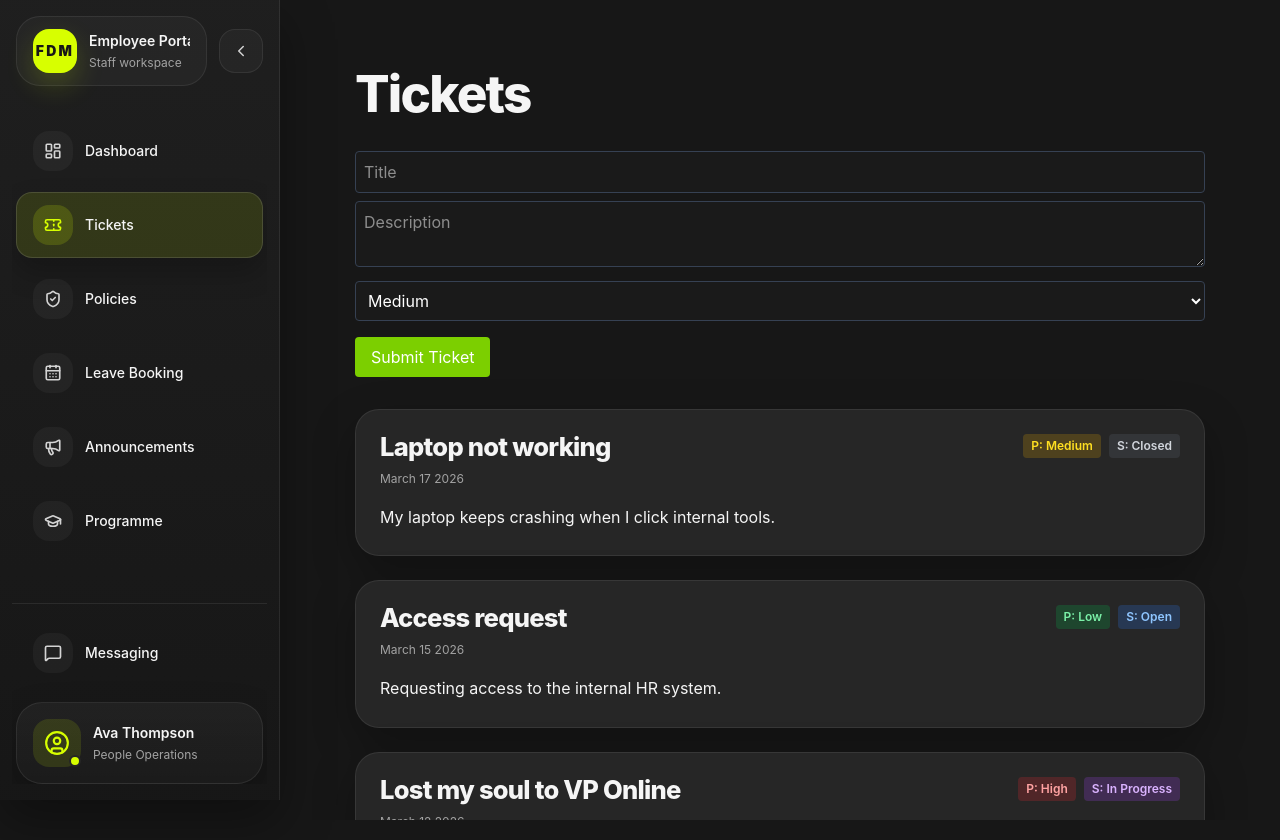
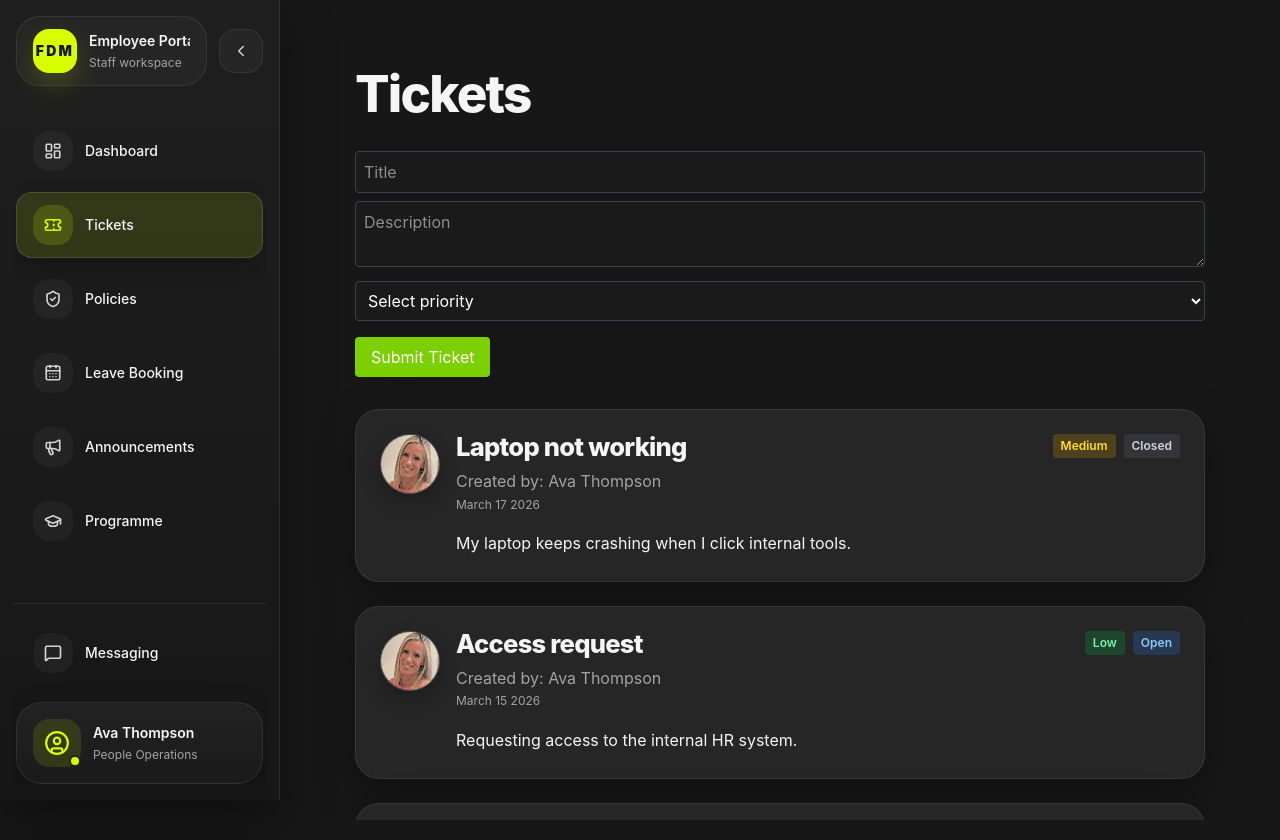
Before and after one commit to FowzanRaja/employee-portal, a React (Vite) app in the folder frontend/: page /tickets in a window 1280 px wide. Built offline with nearby package versions, Linux system fonts and the light colour scheme.

Commit message:
Changed priority default, updated ticket cards to be in line with announcement ones and slightly changed the form

```diff
--- a/frontend/src/components/TicketCard.jsx
+++ b/frontend/src/components/TicketCard.jsx
@@ -1,15 +1,27 @@
-export default function TicketCard({ title, priority, status, date, content }) {
+export default function TicketCard({ title, name, profilePic, priority, status, date, content }) {
   return (
-    <div className="fdm-card">
+    <div className="fdm-card announcement-card">
 
-      {/* HEADER */}
-      <div className="flex justify-between items-start">
+      {/* AVATAR */}
+      <div className="announcement-avatar" aria-hidden="true">
+        <img
+          src={profilePic || "/default-avatar.png"}
+          alt={`${name || "User"} profile`}
+          className="announcement-avatar-image"
+        />
+      </div>
+
+      {/* CONTENT */}
+      <div className="announcement-content">
+
+        {/* TITLE + BADGES */}
+        <div style={{ display: 'flex', justifyContent: 'space-between', alignItems: 'flex-start' }}>
+
           <h2 className="fdm-card-title" style={{ marginBottom: '0.5rem' }}>
             {title}
           </h2>
 
-        {/* BADGES */}
-        <div className="flex gap-2">
+          <div style={{ display: 'flex', gap: '0.5rem' }}>
 
             {/* PRIORITY */}
             <span
@@ -21,7 +33,7 @@ export default function TicketCard({ title, priority, status, date, content }) {
                   : 'bg-green-500/20 text-green-300'
               }`}
             >
-            P: {priority.charAt(0).toUpperCase() + priority.slice(1)}
+              {priority.charAt(0).toUpperCase() + priority.slice(1)}
             </span>
 
             {/* STATUS */}
@@ -34,11 +46,16 @@ export default function TicketCard({ title, priority, status, date, content }) {
                   : 'bg-gray-500/20 text-gray-300'
               }`}
             >
-            S: {(status || 'Open')}
+              {status || 'Open'}
             </span>
 
           </div>
         </div>
+
+        {/* AUTHOR */}
+        <p className="fdm-muted" style={{ fontSize: '1rem' }}>
+          Created by: {name}
+        </p>
 
         {/* DATE */}
         <p
@@ -50,6 +67,8 @@ export default function TicketCard({ title, priority, status, date, content }) {
 
         {/* CONTENT */}
         <p className="fdm-body">{content}</p>
+
+      </div>
     </div>
   );
 }
--- a/frontend/src/components/TicketForm.jsx
+++ b/frontend/src/components/TicketForm.jsx
@@ -3,12 +3,12 @@ import { useState } from 'react';
 export default function TicketForm({ onSubmit }) {
   const [title, setTitle] = useState('');
   const [content, setContent] = useState('');
-  const [priority, setPriority] = useState('medium');
+  const [priority, setPriority] = useState('');
 
   const handleSubmit = (e) => {
     e.preventDefault();
 
-    if (!title || !content) {
+    if (!title || !content || !priority) {
       alert('Please fill all fields');
       return;
     }
@@ -22,7 +22,7 @@ export default function TicketForm({ onSubmit }) {
 
     setTitle('');
     setContent('');
-    setPriority('medium');
+    setPriority('');
   };
 
   return (
@@ -47,9 +47,12 @@ export default function TicketForm({ onSubmit }) {
         value={priority}
         onChange={(e) => setPriority(e.target.value)}
       >
-        <option value="low" className="text-black">Low</option>
-        <option value="medium" className="text-black">Medium</option>
-        <option value="high" className="text-black">High</option>
+        <option value="" disabled className="text-grey-400">
+          Select priority
+        </option>
+        <option value="low" className="text-white">Low</option>
+        <option value="medium" className="text-white">Medium</option>
+        <option value="high" className="text-white">High</option>
       </select>
 
       <button className="bg-lime-500 text-white px-4 py-2 rounded hover:bg-lime-600 transition">
--- a/frontend/src/pages/TicketPage.jsx
+++ b/frontend/src/pages/TicketPage.jsx
@@ -1,11 +1,14 @@
 import { useState } from 'react';
 import TicketCard from '../components/TicketCard';
 import TicketForm from '../components/TicketForm';
+import pfp4 from '../assets/pfp images/pfp4.jpg';
 
 const initialTickets = [
   {
     id: 1,
     title: 'Laptop not working',
+    name: 'Ava Thompson',
+    profilePic: pfp4,
     priority: 'medium',
     status: 'Closed',
     date: 'March 17 2026',
@@ -14,6 +17,8 @@ const initialTickets = [
   {
     id: 2,
     title: 'Access request',
+    name: 'Ava Thompson',
+    profilePic: pfp4,
     priority: 'low',
     status: 'Open',
     date: 'March 15 2026',
@@ -22,6 +27,8 @@ const initialTickets = [
   {
     id: 3,
     title: 'Lost my soul to VP Online',
+    name: 'Ava Thompson',
+    profilePic: pfp4,
     priority: 'high',
     status: 'In Progress',
     date: 'March 12 2026',
@@ -68,6 +75,8 @@ export default function TicketPage() {
               <TicketCard
                 key={t.id}
                 title={t.title}
+                name={t.name}
+                profilePic={t.profilePic}
                 priority={t.priority}
                 status={t.status}
                 date={t.date}
```
Also changed, not shown: frontend/src/assets/pfp images/pfp4.jpg (added). Lines whose indentation alone changed are shown as unchanged.
